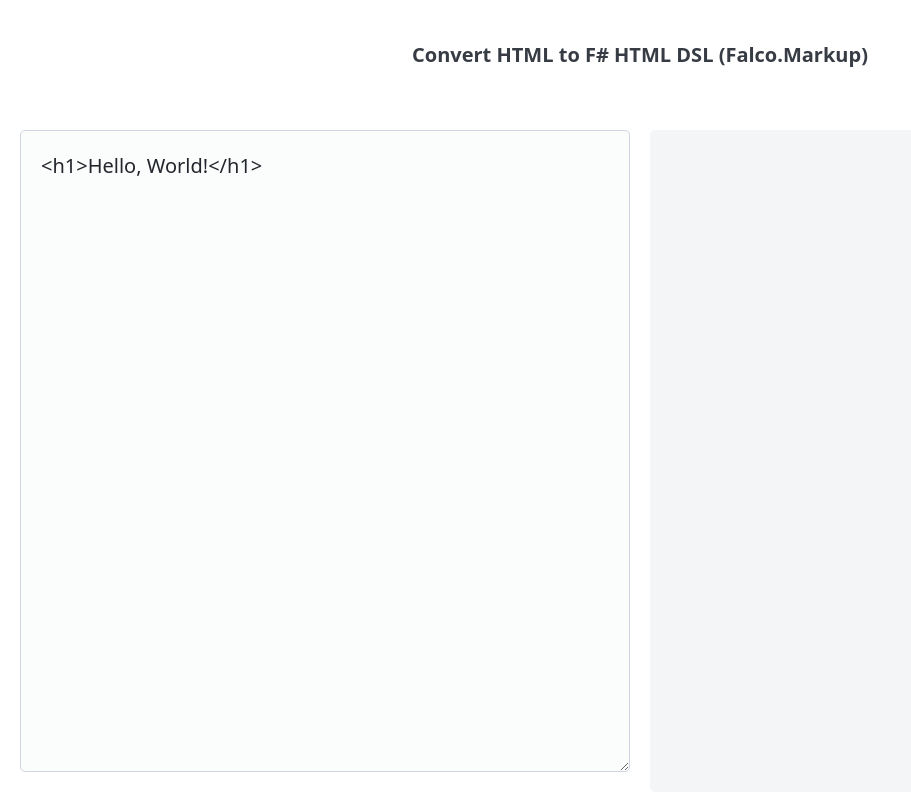
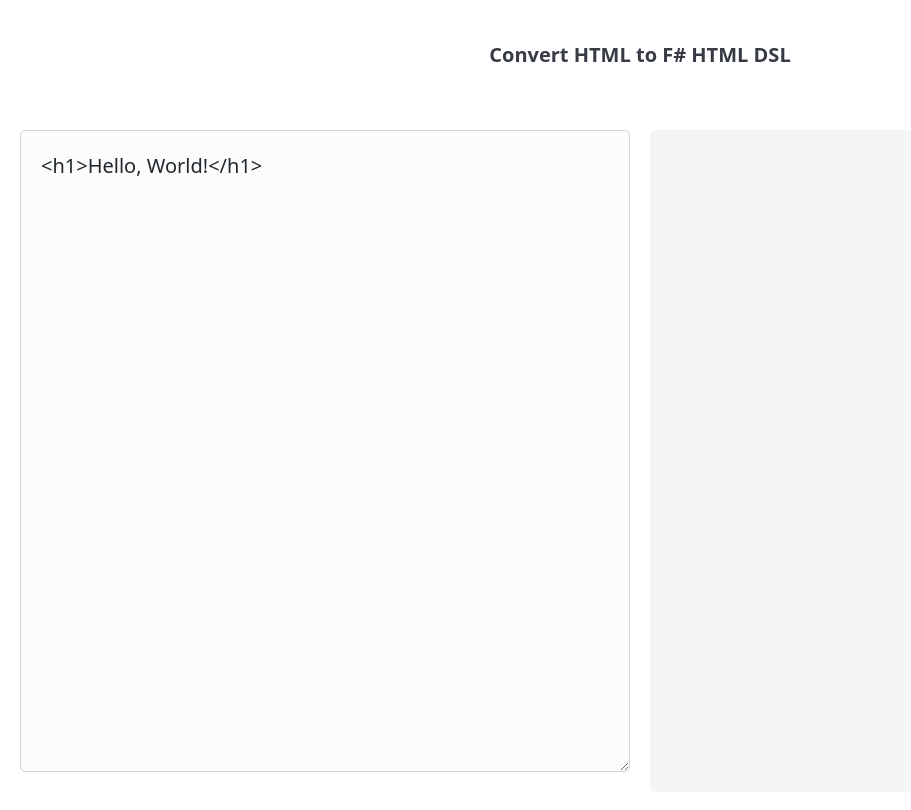
Before and after one commit to AlbertoDePena/html-to-fsharp-dsl, a website built with Parcel: page src/convert-html-to-fsharp-html-dsl/index.html in a window 1280 px wide. Shown: the whole page, without its empty margins (0-911 px from the left). Built offline with nearby package versions, Linux system fonts and the light colour scheme.

Commit message:
Update index.html

```diff
--- a/src/convert-html-to-fsharp-html-dsl/index.html
+++ b/src/convert-html-to-fsharp-html-dsl/index.html
@@ -18,7 +18,7 @@
                 <li></li>
             </ul>
             <ul>
-                <li><strong>Convert HTML to F# HTML DSL (Falco.Markup)</strong></li>
+                <li><strong>Convert HTML to F# HTML DSL</strong></li>
             </ul>
             <ul>
                 <li></li>
```
